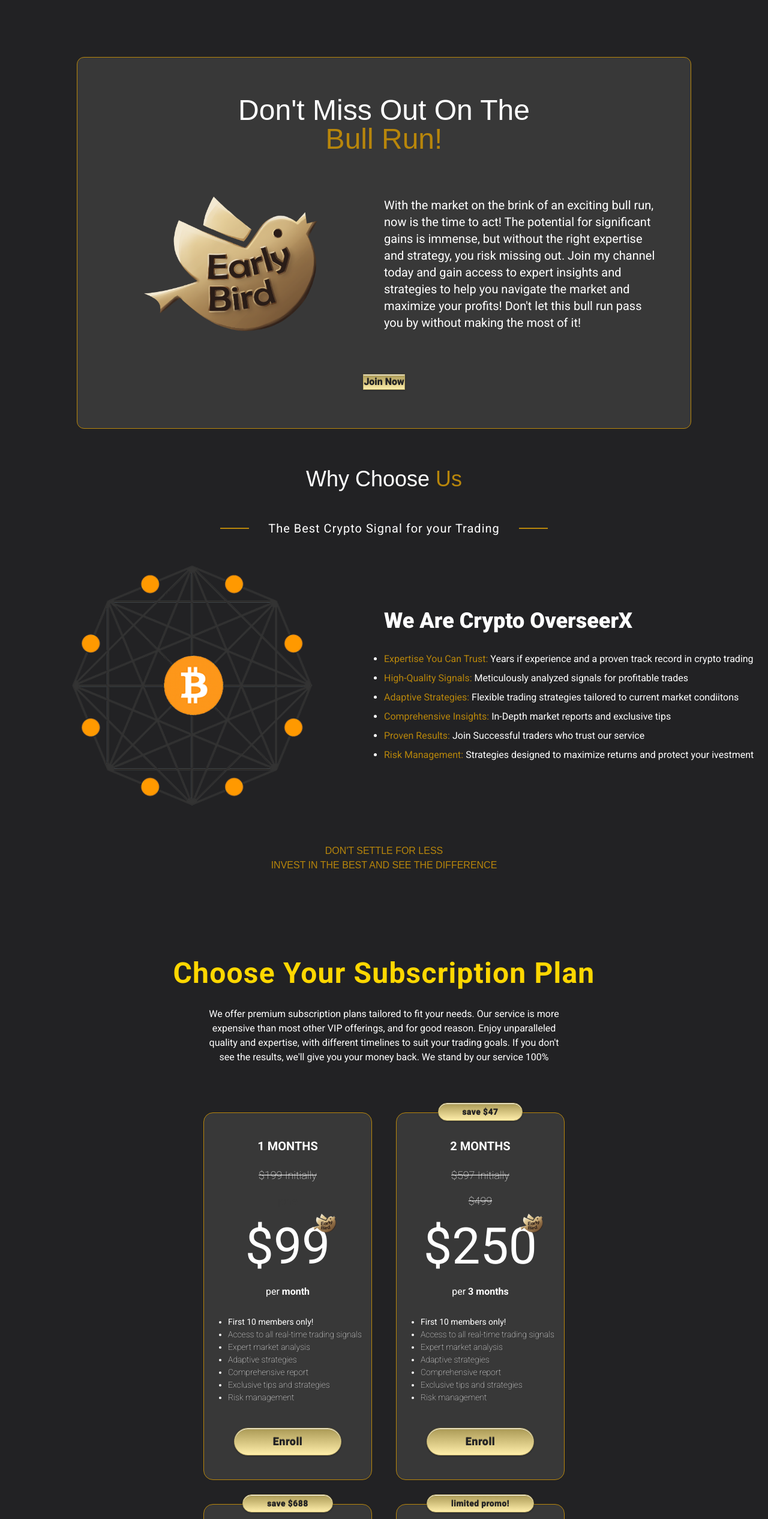
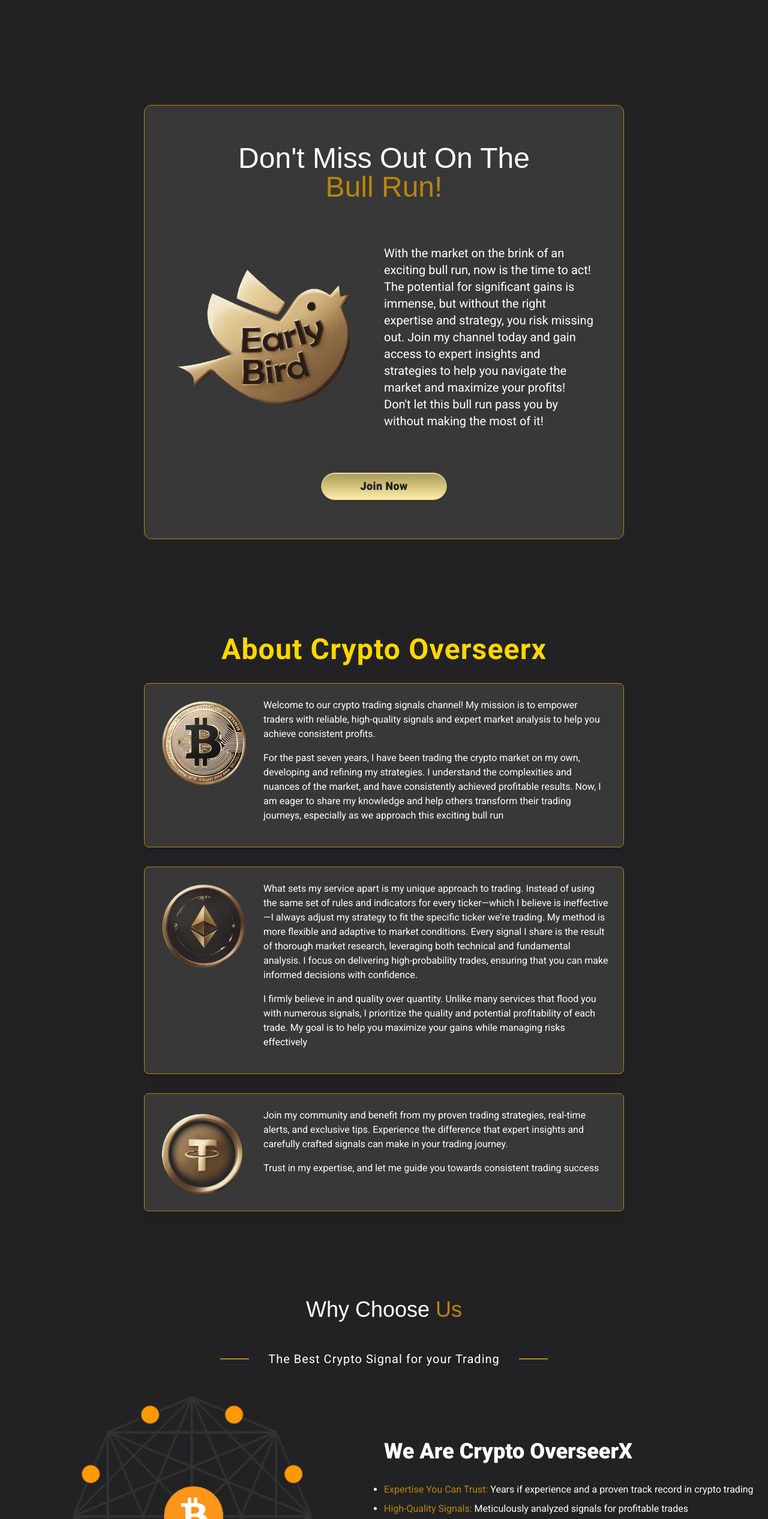
Before and after one commit to joheee/frontend-crypto-bot, a React (Vite) app: page / in a window 1280 px wide. Shown: the part 1373-3906 px from the top of the page at 60% size. Built offline with nearby package versions, Linux system fonts and the light colour scheme; a web font is replaced by a local one.

Commit message:
pricing card and bull run update

```diff
--- a/src/components/Bullrun.tsx
+++ b/src/components/Bullrun.tsx
@@ -1,9 +1,10 @@
+import PaddingLayout from "./layout/padding/PaddingLayout";
 import MetalicButton from "./MetalicButton";
 
 export default function Bullrun() {
   return (
-    <div>
-      <div className="w-[80%] mx-auto flex flex-col gap-12 border border-secondary-dark-gold rounded-xl py-16 bg-secondary-black">
+    <PaddingLayout>
+      <div className="flex flex-col gap-12 border border-secondary-dark-gold rounded-xl py-16 bg-secondary-black">
         <div className="flex justify-center ">
           <div className="text-center text-5xl font-frijole">
             <div className="font-frijole text-white">Don't Miss Out On The</div>
@@ -26,9 +27,13 @@ export default function Bullrun() {
           </div>
         </div>
         <div className="flex justify-center">
-          <MetalicButton text="Join Now" onClick={() => {}} />
+          <MetalicButton
+            text="Join Now"
+            className="py-2 px-16 rounded-3xl tracking-wide text-lg"
+            onClick={() => {}}
+          />
         </div>
       </div>
-    </div>
+    </PaddingLayout>
   );
 }
--- a/src/components/card/PricingCard.tsx
+++ b/src/components/card/PricingCard.tsx
@@ -66,7 +66,7 @@ export default function PricingCard(prop: PricingCardInterface) {
 
       <MetalicButton
         className="py-2 px-16 rounded-3xl tracking-wide text-lg"
-        text="Enroll"
+        text="Enroll Now"
         onClick={() => {}}
       />
     </div>
--- a/src/pages/Home.tsx
+++ b/src/pages/Home.tsx
@@ -1,3 +1,4 @@
+import AboutUs from "../components/AboutUs";
 import Benefit from "../components/Benefit";
 import Bullrun from "../components/Bullrun";
 import ChooseUs from "../components/ChooseUs";
@@ -14,6 +15,7 @@ export default function Home() {
       <Hero />
       <Benefit />
       <Bullrun />
+      <AboutUs />
       <ChooseUs />
       <Pricing />
       <Faq />
```
Also changed, not shown: src/main.tsx (+14 -14 lines).
